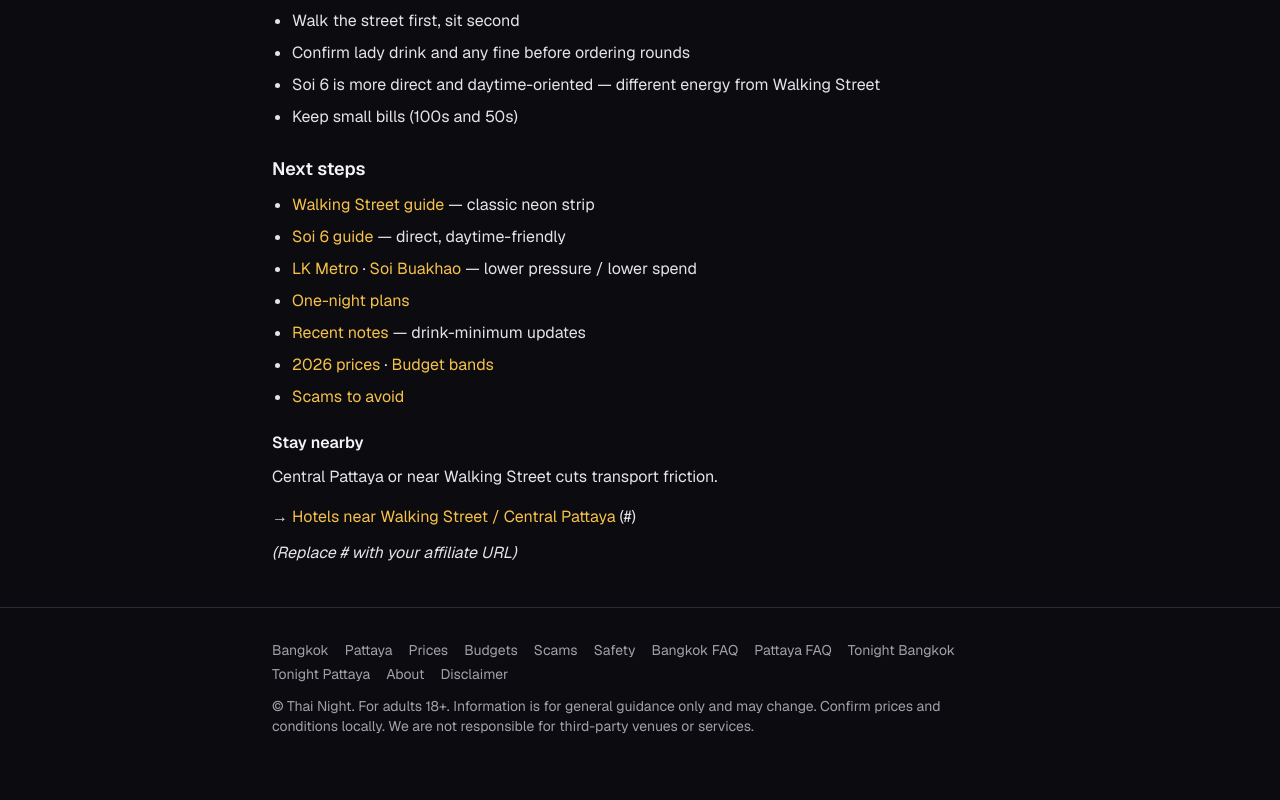
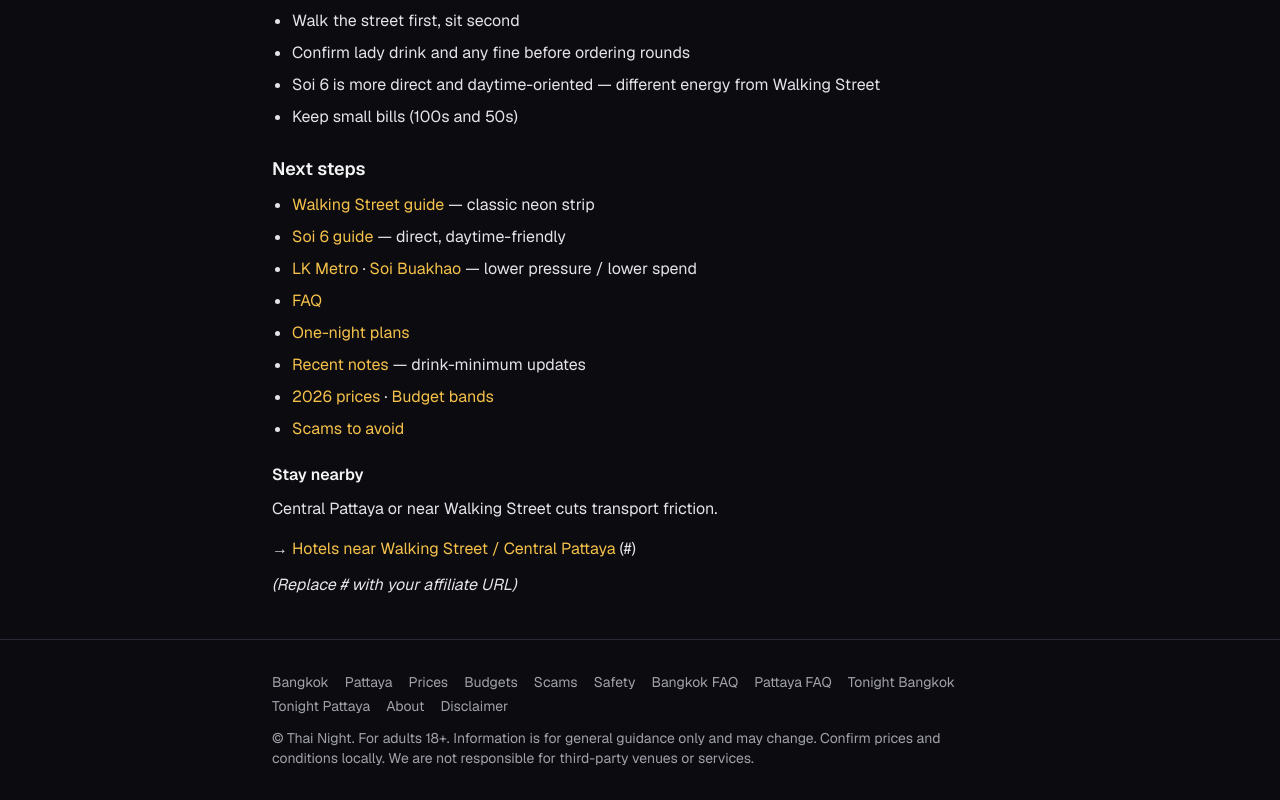
Before and after one commit to ouyowu/thainight-co, a Next.js app: page /pattaya/first-timer in a window 1280 px wide. Shown: the part 1414-2214 px from the top of the page. Before the commit the page ends 2182 px from the top, so only its background shows below. Built offline with nearby package versions, Linux system fonts and the light colour scheme.

Commit message:
Link first-timer pages to city FAQ

```diff
--- a/app/bangkok/first-timer/page.tsx
+++ b/app/bangkok/first-timer/page.tsx
@@ -109,6 +109,11 @@
             — more variety, three floors
           </li>
           <li>
+            <Link href="/bangkok/faq/" className="text-accent hover:underline">
+              FAQ
+            </Link>
+          </li>
+          <li>
             <Link href="/bangkok/one-night-plan/" className="text-accent hover:underline">
               One-night plans
             </Link>{" "}
--- a/app/pattaya/first-timer/page.tsx
+++ b/app/pattaya/first-timer/page.tsx
@@ -116,6 +116,11 @@
             — lower pressure / lower spend
           </li>
           <li>
+            <Link href="/pattaya/faq/" className="text-accent hover:underline">
+              FAQ
+            </Link>
+          </li>
+          <li>
             <Link href="/pattaya/one-night-plan/" className="text-accent hover:underline">
               One-night plans
             </Link>
```
